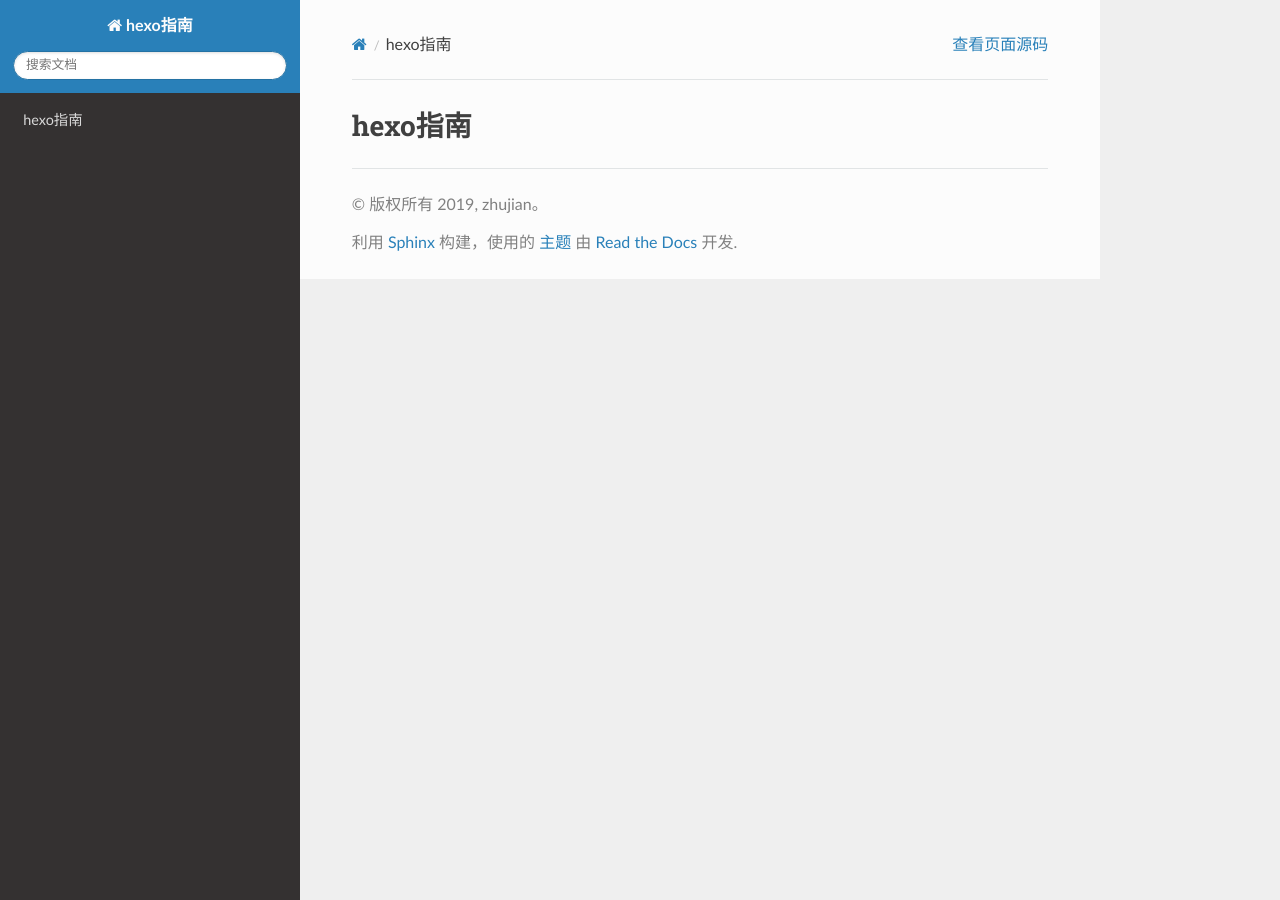
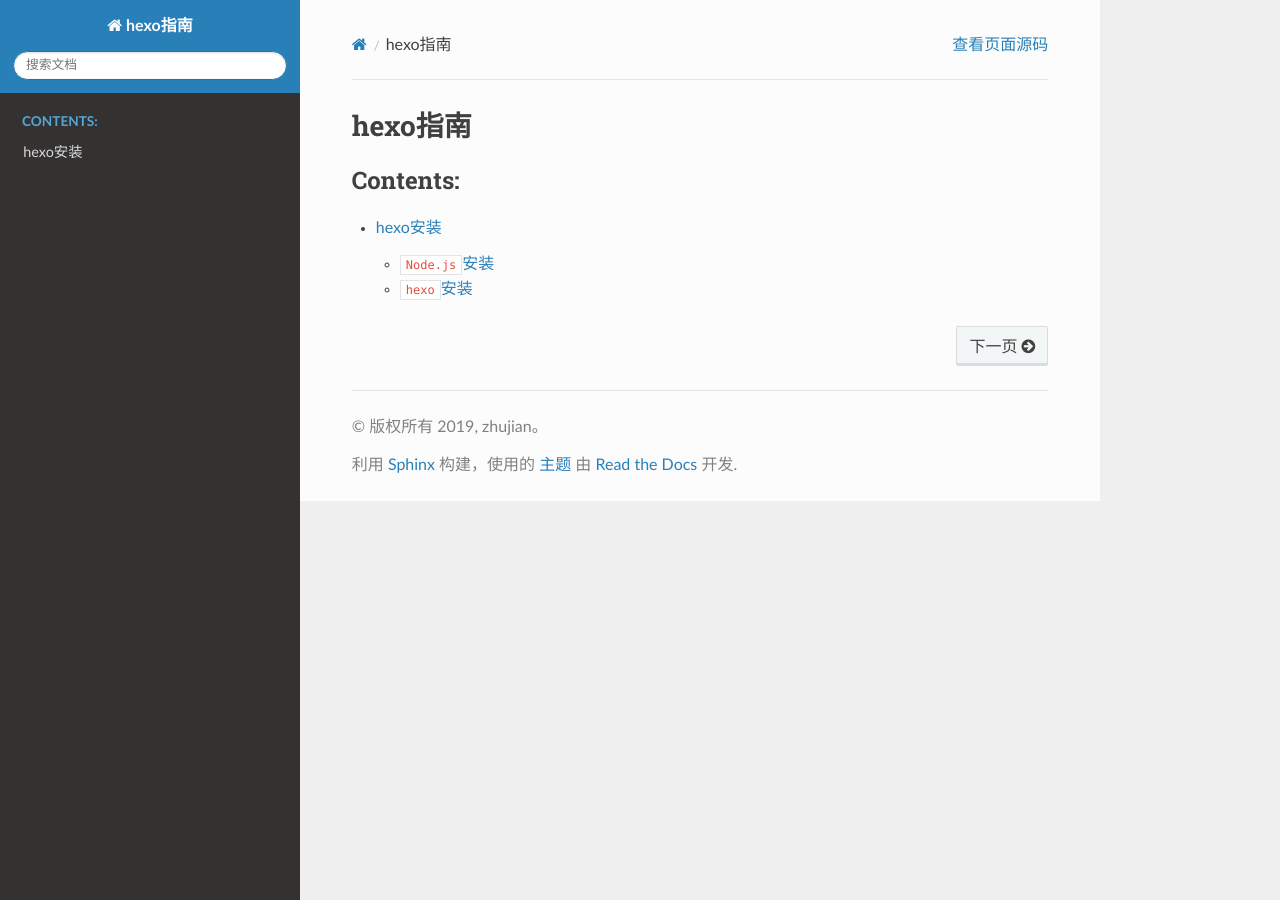
Before and after one commit to Document-Collection/blog-website-building-guide, a Sphinx documentation site: the page built from docs/source/index.rst, in a window 1280 px wide. Built offline with Sphinx 7.4.7 and the Read the Docs theme 2.0.0, drawn with Linux system fonts in a browser that asks for light colours; part of the change alters nothing that is shown.

Commit message:
hexo安装文档

```diff
--- /dev/null
+++ b/docs/source/hexo安装.md
@@ -0,0 +1,83 @@
+
+# hexo安装
+
+需要先安装`git`和`Node.js`
+
+## `Node.js`安装
+
+参考[Installation](https://github.com/nodejs/help/wiki/Installation)，使用源码安装Node.js
+
+下载源码压缩包[download](https://nodejs.org/en/download/)，当前`LTS`版本为10.15.0
+
+    node-v10.15.0-linux-x64.tar.xz
+
+解压文件
+
+    /home/zj/software/nodejs/node-v10.15.0-linux-x64
+
+设置环境变量，修改`.bashrc`文件
+
+    # Nodejs
+    export NODEJS_HOME=/home/zj/software/nodejs/node-v10.15.0-linux-x64/bin
+    export PATH=$NODEJS_HOME:$PATH
+
+刷新文件
+
+    source ~/.bashrc
+
+测试命令
+
+    $ node -v
+    v10.15.0
+    $ npm version
+        { npm: '6.4.1',
+        ares: '1.15.0',
+        cldr: '33.1',
+        http_parser: '2.8.0',
+        icu: '62.1',
+        modules: '64',
+        napi: '3',
+        nghttp2: '1.34.0',
+        node: '    sudo ln -s /usr/local/lib/nodejs/node-$VERSION/bin/node /usr/bin/node
+    sudo ln -s /usr/local/lib/nodejs/node-$VERSION/bin/npm /usr/bin/npm
+    sudo ln -s /usr/local/lib/nodejs/node-$VERSION/bin/npx /usr/bin/npx10.15.0',
+        openssl    sudo ln -s /usr/local/lib/nodejs/node-$VERSION/bin/node /usr/bin/node
+    sudo ln -s /usr/local/lib/nodejs/node-$VERSION/bin/npm /usr/bin/npm
+    sudo ln -s /usr/local/lib/nodejs/node-$VERSION/bin/npx /usr/bin/npx: '1.1.0j',
+        tz: '20    sudo ln -s /usr/local/lib/nodejs/node-$VERSION/bin/node /usr/bin/node
+    sudo ln -s /usr/local/lib/nodejs/node-$VERSION/bin/npm /usr/bin/npm
+    sudo ln -s /usr/local/lib/nodejs/node-$VERSION/bin/npx /usr/bin/npx18e',
+        unicode    sudo ln -s /usr/local/lib/nodejs/node-$VERSION/bin/node /usr/bin/node
+    sudo ln -s /usr/local/lib/nodejs/node-$VERSION/bin/npm /usr/bin/npm
+    sudo ln -s /usr/local/lib/nodejs/node-$VERSION/bin/npx /usr/bin/npx: '11.0',
+        uv: '1.    sudo ln -s /usr/local/lib/nodejs/node-$VERSION/bin/node /usr/bin/node
+    sudo ln -s /usr/local/lib/nodejs/node-$VERSION/bin/npm /usr/bin/npm
+    sudo ln -s /usr/local/lib/nodejs/node-$VERSION/bin/npx /usr/bin/npx23.2',
+        v8: '6.8.275.32-node.45',
+        zlib: '1.2.11' }
+    $ npx -v
+    6.4.1
+
+## `hexo`安装
+
+    npm install -g hexo-cli
+
+测试
+
+    $hexo --version
+        hexo-cli: 1.1.0
+        os: Linux 4.15.0-43-generic linux x64
+        http_parser: 2.8.0
+        node: 10.15.0
+        v8: 6.8.275.32-node.45
+        uv: 1.23.2
+        zlib: 1.2.11
+        ares: 1.15.0
+        modules: 64
+        nghttp2: 1.34.0
+        napi: 3
+        openssl: 1.1.0j
+        icu: 62.1
+        unicode: 11.0
+        cldr: 33.1
+        tz: 2018e
--- a/docs/source/index.rst
+++ b/docs/source/index.rst
@@ -10,6 +10,8 @@ hexo指南
    :maxdepth: 2
    :caption: Contents:
 
+   hexo安装
+
 
 
 .. Indices and tables
```
